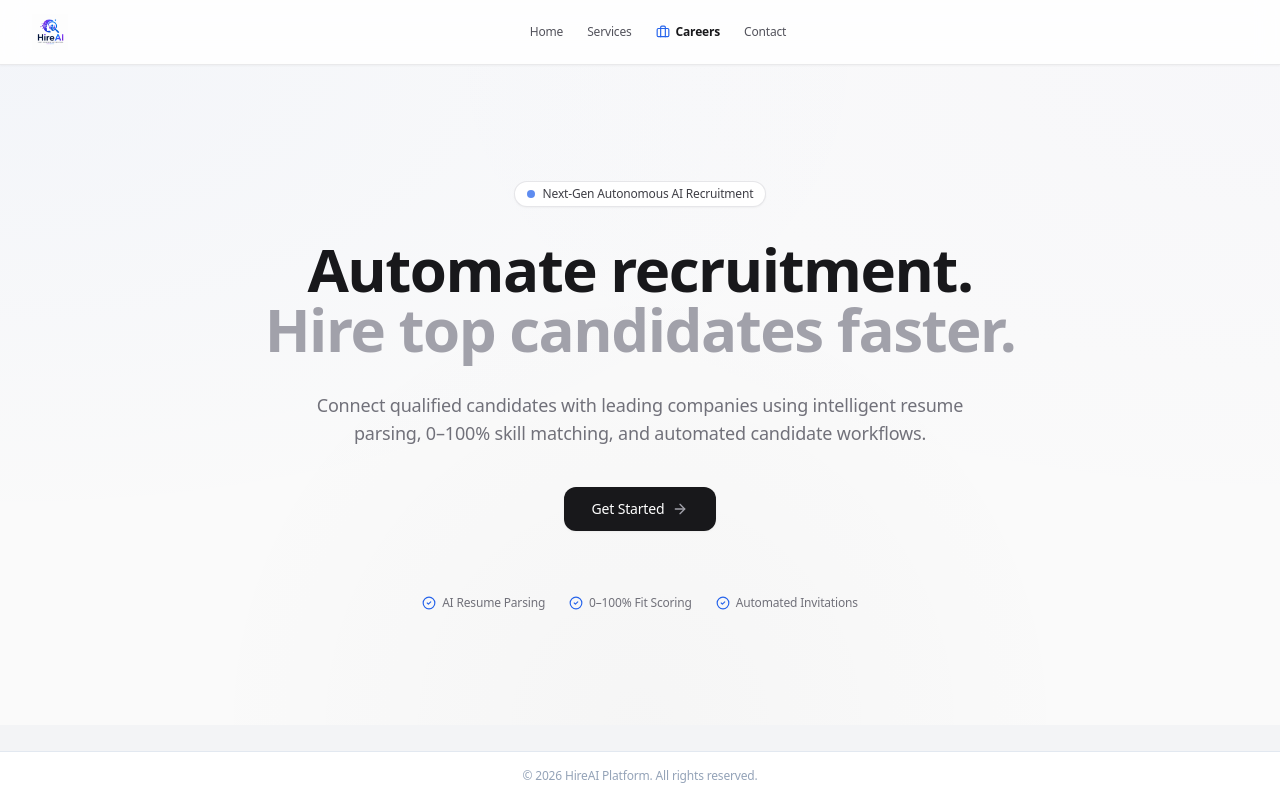
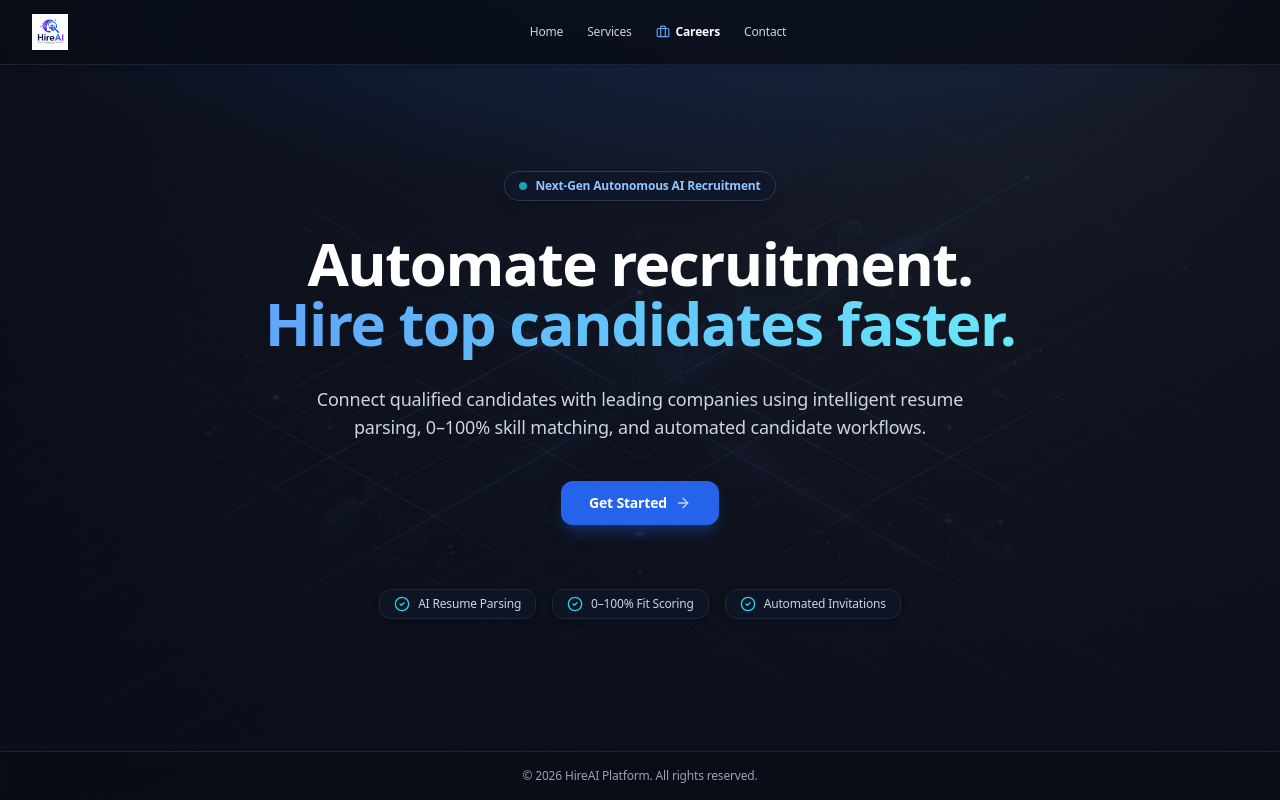
Before and after one commit to jonathpriya/HireAI, a React (Vite) app in the folder frontend/: page / in a window 1280 px wide. Built offline with nearby package versions, Linux system fonts and the light colour scheme.

Commit message:
feat: apply modern high-tech isometric grid template wallpaper across all pages

```diff
--- a/frontend/src/App.jsx
+++ b/frontend/src/App.jsx
@@ -43,7 +43,7 @@ import AdminDashboard from './pages/admin/AdminDashboard';
 
 // Public Layout Wrapper with Top Navbar & Footer
 const PublicLayout = ({ children }) => (
-  <div className="flex flex-col min-h-screen bg-[#f3f4f6] text-slate-800">
+  <div className="flex flex-col min-h-screen bg-transparent text-slate-100">
     <Navbar />
     <main className="flex-grow">{children}</main>
     <Footer />
@@ -56,7 +56,7 @@ const ProtectedRoute = ({ children, allowedRole }) => {
 
   if (loading) {
     return (
-      <div className="min-h-screen bg-[#f3f4f6] flex items-center justify-center text-slate-500 font-bold">
+      <div className="min-h-screen bg-transparent flex items-center justify-center text-slate-300 font-bold">
         Loading session...
       </div>
     );
--- a/frontend/src/components/AppLayout.jsx
+++ b/frontend/src/components/AppLayout.jsx
@@ -33,7 +33,7 @@ export default function AppLayout({ children }) {
   const profilePhotoUrl = user ? getFullImageUrl(user.profile_pic_url) : null;
 
   return (
-    <div className="min-h-screen bg-[#fafafa] flex text-zinc-900 antialiased">
+    <div className="min-h-screen bg-transparent flex text-zinc-900 antialiased">
 
       {/* Left Sidebar */}
       <Sidebar
--- a/frontend/src/components/Footer.jsx
+++ b/frontend/src/components/Footer.jsx
@@ -2,7 +2,7 @@ import React from 'react';
 
 export default function Footer() {
   return (
-    <footer className="border-t border-slate-200 bg-white text-slate-400 py-4 mt-auto text-center">
+    <footer className="border-t border-slate-800/80 bg-[#090d16]/80 backdrop-blur-md text-slate-400 py-4 mt-auto text-center">
       <div className="max-w-7xl mx-auto px-4 text-xs font-medium">
         &copy; {new Date().getFullYear()} HireAI Platform. All rights reserved.
       </div>
--- a/frontend/src/components/Navbar.jsx
+++ b/frontend/src/components/Navbar.jsx
@@ -34,7 +34,7 @@ export default function Navbar() {
   };
 
   return (
-    <header className="sticky top-0 z-50 bg-white/90 backdrop-blur-md border-b border-zinc-200/80 shadow-subtle">
+    <header className="sticky top-0 z-50 bg-[#090d16]/85 backdrop-blur-md border-b border-slate-800/80 shadow-md">
       <div className="max-w-7xl mx-auto px-4 sm:px-6 lg:px-8 h-16 flex items-center justify-between">
 
         {/* Brand Logo */}
@@ -43,44 +43,44 @@ export default function Navbar() {
         </Link>
 
         {/* Navigation Links */}
-        <nav className="hidden md:flex items-center gap-6 text-xs font-medium text-zinc-600">
+        <nav className="hidden md:flex items-center gap-6 text-xs font-medium text-slate-300">
           {!user ? (
             <>
-              <Link to="/" className="hover:text-zinc-900 transition-colors">Home</Link>
-              <Link to="/services" className="hover:text-zinc-900 transition-colors">Services</Link>
-              <Link to="/career" className="hover:text-zinc-900 transition-colors flex items-center gap-1.5 font-semibold text-zinc-900">
-                <Briefcase className="w-3.5 h-3.5 text-blue-600" /> Careers
+              <Link to="/" className="hover:text-white transition-colors">Home</Link>
+              <Link to="/services" className="hover:text-white transition-colors">Services</Link>
+              <Link to="/career" className="hover:text-white transition-colors flex items-center gap-1.5 font-semibold text-white">
+                <Briefcase className="w-3.5 h-3.5 text-blue-400" /> Careers
               </Link>
-              <Link to="/contact" className="hover:text-zinc-900 transition-colors">Contact</Link>
+              <Link to="/contact" className="hover:text-white transition-colors">Contact</Link>
             </>
           ) : (
             <>
-              <Link to="/career" className="hover:text-zinc-900 transition-colors flex items-center gap-1.5 font-semibold text-zinc-900">
-                <Briefcase className="w-3.5 h-3.5 text-blue-600" /> Careers
+              <Link to="/career" className="hover:text-white transition-colors flex items-center gap-1.5 font-semibold text-white">
+                <Briefcase className="w-3.5 h-3.5 text-blue-400" /> Careers
               </Link>
 
               {user.role === 'recruiter' && (
                 <>
-                  <Link to="/recruiter/dashboard" className="hover:text-zinc-900 transition-colors flex items-center gap-1.5">
-                    <LayoutDashboard className="w-3.5 h-3.5" /> Dashboard
+                  <Link to="/recruiter/dashboard" className="hover:text-white transition-colors flex items-center gap-1.5">
+                    <LayoutDashboard className="w-3.5 h-3.5 text-slate-400" /> Dashboard
                   </Link>
-                  <Link to="/recruiter/talent-pools" className="hover:text-zinc-900 transition-colors flex items-center gap-1.5">
-                    <Bookmark className="w-3.5 h-3.5" /> Talent Pools
+                  <Link to="/recruiter/talent-pools" className="hover:text-white transition-colors flex items-center gap-1.5">
+                    <Bookmark className="w-3.5 h-3.5 text-slate-400" /> Talent Pools
                   </Link>
                 </>
               )}
 
               {user.role === 'candidate' && (
-                <Link to="/candidate/dashboard" className="hover:text-zinc-900 transition-colors flex items-center gap-1.5">
-                  <LayoutDashboard className="w-3.5 h-3.5" /> Dashboard
+                <Link to="/candidate/dashboard" className="hover:text-white transition-colors flex items-center gap-1.5">
+                  <LayoutDashboard className="w-3.5 h-3.5 text-slate-400" /> Dashboard
                 </Link>
               )}
 
               <Link
                 to="/messages"
-                className="relative px-2.5 py-1.5 rounded-lg bg-zinc-100 hover:bg-zinc-200 text-zinc-800 font-semibold flex items-center gap-1.5 transition"
+                className="relative px-2.5 py-1.5 rounded-lg bg-slate-800/80 hover:bg-slate-700 text-slate-200 font-semibold flex items-center gap-1.5 transition border border-slate-700/60"
               >
-                <MessageSquare className="w-3.5 h-3.5 text-zinc-600" />
+                <MessageSquare className="w-3.5 h-3.5 text-slate-400" />
                 <span>Messages</span>
                 {unreadCount > 0 && (
                   <span className="px-1.5 py-0.5 rounded-full bg-blue-600 text-white font-bold text-[9px]">
@@ -98,16 +98,16 @@ export default function Navbar() {
             <div className="flex items-center gap-2">
               <button
                 onClick={() => setShowCreditsModal(true)}
-                className="px-2.5 py-1.5 rounded-lg bg-zinc-50 border border-zinc-200 text-zinc-800 text-xs font-semibold flex items-center gap-1.5 transition hover:bg-zinc-100"
+                className="px-2.5 py-1.5 rounded-lg bg-slate-900/90 border border-slate-700 text-slate-200 text-xs font-semibold flex items-center gap-1.5 transition hover:bg-slate-800"
                 title="View Credits"
               >
-                <Zap className="w-3.5 h-3.5 text-amber-500 fill-amber-500" />
+                <Zap className="w-3.5 h-3.5 text-amber-400 fill-amber-400" />
                 <span>{userCredits} Credits</span>
               </button>
 
               <button
                 onClick={handleLogout}
-                className="px-2.5 py-1.5 rounded-lg text-zinc-500 hover:text-zinc-900 hover:bg-zinc-100 text-xs font-medium transition flex items-center gap-1"
+                className="px-2.5 py-1.5 rounded-lg text-slate-400 hover:text-white hover:bg-slate-800/60 text-xs font-medium transition flex items-center gap-1"
               >
                 <LogOut className="w-3.5 h-3.5" />
                 <span>Log Out</span>
--- a/frontend/src/index.css
+++ b/frontend/src/index.css
@@ -5,7 +5,15 @@
 @layer base {
   body {
     font-family: 'Plus Jakarta Sans', -apple-system, BlinkMacSystemFont, 'Segoe UI', Roboto, Helvetica, Arial, sans-serif;
-    background-color: #fafafa;
+    background-color: #0b0f19;
+    background-image:
+      radial-gradient(ellipse 80% 50% at 50% -10%, rgba(37, 99, 235, 0.22) 0%, transparent 70%),
+      linear-gradient(180deg, rgba(11, 15, 25, 0.8) 0%, rgba(11, 15, 25, 0.94) 100%),
+      url('/images/bg_tech_grid.jpg');
+    background-size: cover;
+    background-position: center top;
+    background-repeat: no-repeat;
+    background-attachment: fixed;
     color: #09090b;
     letter-spacing: -0.011em;
     overflow-x: hidden;
@@ -13,13 +21,13 @@
   }
 
   h1, h2, h3, h4, h5, h6 {
-    color: #09090b;
+    color: inherit;
     font-weight: 700;
     letter-spacing: -0.025em;
   }
 
   p {
-    color: #52525b;
+    color: inherit;
   }
 
   input, select, textarea {
@@ -100,11 +108,27 @@
   background: #a1a1aa;
 }
 
-/* ── 📐 Ultra-Clean Mesh Background ── */
-.bg-ambient-mesh {
-  background-color: #fafafa;
+/* ── 🌌 High-Tech SaaS Wallpaper Templates ── */
+.bg-app-template {
+  background-color: #0b0f19;
   background-image:
-    radial-gradient(at 0% 0%, rgba(37, 99, 235, 0.03) 0px, transparent 50%),
-    radial-gradient(at 100% 0%, rgba(99, 102, 241, 0.02) 0px, transparent 50%),
-    radial-gradient(at 50% 100%, rgba(24, 24, 27, 0.02) 0px, transparent 50%);
+    radial-gradient(ellipse 80% 50% at 50% -10%, rgba(37, 99, 235, 0.22) 0%, transparent 70%),
+    linear-gradient(180deg, rgba(11, 15, 25, 0.78) 0%, rgba(11, 15, 25, 0.92) 100%),
+    url('/images/bg_tech_grid.jpg');
+  background-size: cover;
+  background-position: center top;
+  background-repeat: no-repeat;
+  background-attachment: fixed;
 }
+
+.bg-ambient-wave-template {
+  background-color: #0b0f19;
+  background-image:
+    radial-gradient(ellipse 80% 50% at 50% 0%, rgba(99, 102, 241, 0.2) 0%, transparent 70%),
+    linear-gradient(180deg, rgba(11, 15, 25, 0.8) 0%, rgba(11, 15, 25, 0.94) 100%),
+    url('/images/bg_ambient_wave.jpg');
+  background-size: cover;
+  background-position: center top;
+  background-repeat: no-repeat;
+  background-attachment: fixed;
+}
--- a/frontend/src/pages/public/Home.jsx
+++ b/frontend/src/pages/public/Home.jsx
@@ -4,27 +4,24 @@ import { Sparkles, ArrowRight, ShieldCheck, Zap, Users, CheckCircle2 } from 'luc
 
 export default function Home() {
   return (
-    <div className="relative min-h-[calc(100vh-140px)] bg-[#fafafa] text-zinc-900 overflow-hidden flex flex-col justify-center py-16 sm:py-24">
-
-      {/* Subtle Ambient Grid Background */}
-      <div className="absolute inset-0 bg-ambient-mesh pointer-events-none" />
+    <div className="relative min-h-[calc(100vh-140px)] bg-transparent text-white overflow-hidden flex flex-col justify-center py-16 sm:py-24">
 
       <div className="max-w-4xl mx-auto px-4 sm:px-6 lg:px-8 relative z-10 space-y-8 text-center">
 
         {/* Floating Minimal Pill */}
-        <div className="inline-flex items-center gap-2 px-3 py-1 rounded-full bg-white border border-zinc-200/90 text-zinc-700 text-xs font-medium shadow-subtle">
-          <span className="w-2 h-2 rounded-full bg-blue-600 animate-pulse"></span>
+        <div className="inline-flex items-center gap-2 px-3.5 py-1.5 rounded-full bg-slate-900/80 backdrop-blur-md border border-slate-700/80 text-blue-300 text-xs font-semibold shadow-lg">
+          <span className="w-2 h-2 rounded-full bg-cyan-400 animate-pulse"></span>
           <span>Next-Gen Autonomous AI Recruitment</span>
         </div>
 
-        {/* High-Impact Linear/Vercel Headline */}
-        <h1 className="text-4xl sm:text-6xl font-bold tracking-tight text-zinc-900 max-w-3xl mx-auto leading-[1.12]">
+        {/* High-Impact Headline */}
+        <h1 className="text-4xl sm:text-6xl font-extrabold tracking-tight text-white max-w-3xl mx-auto leading-[1.12]">
           Automate recruitment. <br />
-          <span className="text-zinc-400">Hire top candidates faster.</span>
+          <span className="bg-gradient-to-r from-blue-400 to-cyan-300 bg-clip-text text-transparent">Hire top candidates faster.</span>
         </h1>
 
         {/* Subtitle */}
-        <p className="text-base sm:text-lg text-zinc-500 max-w-2xl mx-auto leading-relaxed font-normal">
+        <p className="text-base sm:text-lg text-slate-300 max-w-2xl mx-auto leading-relaxed font-normal">
           Connect qualified candidates with leading companies using intelligent resume parsing, 0–100% skill matching, and automated candidate workflows.
         </p>
 
@@ -32,25 +29,25 @@ export default function Home() {
         <div className="flex items-center justify-center pt-2">
           <Link
             to="/login"
-            className="px-7 py-3 rounded-xl bg-zinc-900 hover:bg-zinc-800 text-white font-medium text-sm shadow-card hover:shadow-card-hover transition-all flex items-center gap-2 group"
+            className="px-7 py-3 rounded-xl bg-blue-600 hover:bg-blue-500 text-white font-semibold text-sm shadow-lg shadow-blue-600/30 transition-all flex items-center gap-2 group hover:scale-[1.02]"
           >
             <span>Get Started</span>
-            <ArrowRight className="w-4 h-4 text-zinc-400 group-hover:text-white group-hover:translate-x-0.5 transition-all" />
+            <ArrowRight className="w-4 h-4 text-blue-200 group-hover:text-white group-hover:translate-x-0.5 transition-all" />
           </Link>
         </div>
 
         {/* Micro Trust Indicators */}
-        <div className="pt-8 flex flex-wrap items-center justify-center gap-6 text-xs text-zinc-500 font-medium">
-          <div className="flex items-center gap-1.5">
-            <CheckCircle2 className="w-3.5 h-3.5 text-blue-600" />
+        <div className="pt-8 flex flex-wrap items-center justify-center gap-3 sm:gap-4 text-xs text-slate-300 font-medium">
+          <div className="flex items-center gap-2 px-3.5 py-1.5 rounded-xl bg-slate-900/70 backdrop-blur-md border border-slate-800 shadow-md">
+            <CheckCircle2 className="w-4 h-4 text-cyan-400" />
             <span>AI Resume Parsing</span>
           </div>
-          <div className="flex items-center gap-1.5">
-            <CheckCircle2 className="w-3.5 h-3.5 text-blue-600" />
+          <div className="flex items-center gap-2 px-3.5 py-1.5 rounded-xl bg-slate-900/70 backdrop-blur-md border border-slate-800 shadow-md">
+            <CheckCircle2 className="w-4 h-4 text-cyan-400" />
             <span>0–100% Fit Scoring</span>
           </div>
-          <div className="flex items-center gap-1.5">
-            <CheckCircle2 className="w-3.5 h-3.5 text-blue-600" />
+          <div className="flex items-center gap-2 px-3.5 py-1.5 rounded-xl bg-slate-900/70 backdrop-blur-md border border-slate-800 shadow-md">
+            <CheckCircle2 className="w-4 h-4 text-cyan-400" />
             <span>Automated Invitations</span>
           </div>
         </div>
--- a/frontend/src/pages/public/Login.jsx
+++ b/frontend/src/pages/public/Login.jsx
@@ -58,8 +58,8 @@ export default function Login() {
   };
 
   return (
-    <div className="min-h-[calc(100vh-160px)] bg-[#fafafa] flex flex-col items-center justify-center px-4 py-12 space-y-6">
-      <div className="w-full max-w-sm p-8 rounded-2xl space-y-6 bg-white border border-zinc-200/90 shadow-card">
+    <div className="min-h-[calc(100vh-160px)] bg-transparent flex flex-col items-center justify-center px-4 py-12 space-y-6">
+      <div className="w-full max-w-sm p-8 rounded-2xl space-y-6 bg-white/95 backdrop-blur-xl border border-white/20 shadow-2xl">
 
         {/* Brand & Heading */}
         <div className="text-center space-y-2">
```
Also changed, not shown: frontend/src/pages/public/Career.jsx (+7 -7 lines), frontend/src/pages/public/Contact.jsx (+6 -6 lines), frontend/src/pages/public/Services.jsx (+14 -14 lines), frontend/public/images/bg_ambient_wave.jpg (added), frontend/public/images/bg_tech_grid.jpg (added).
